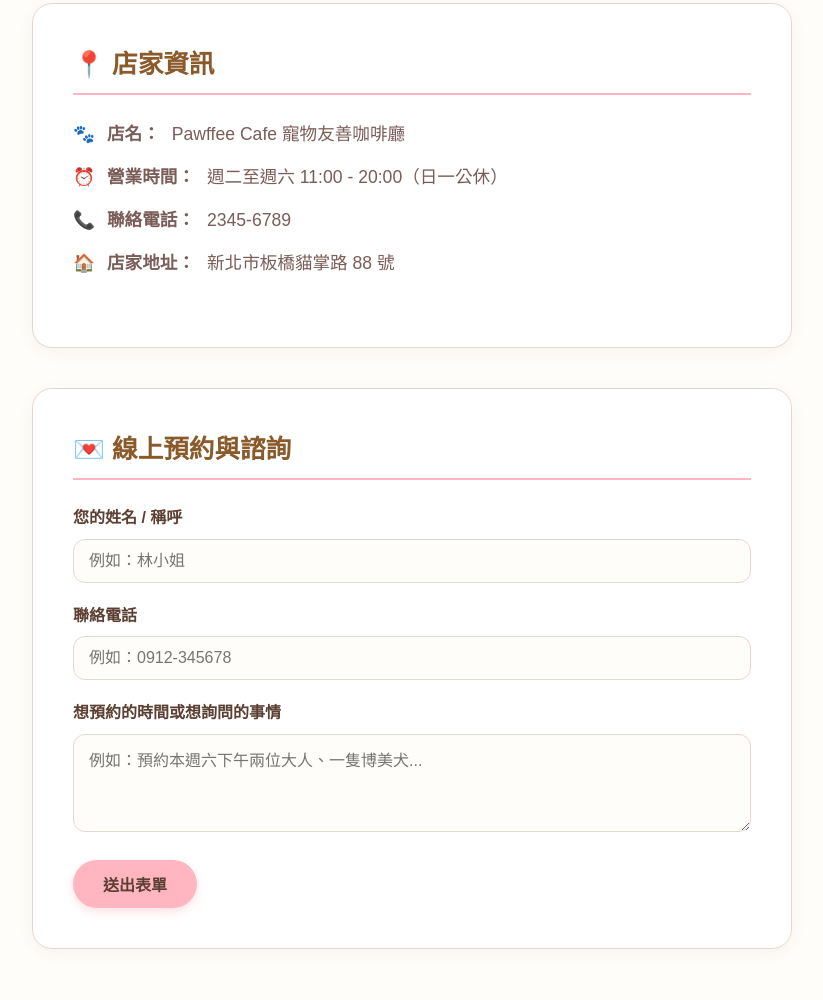
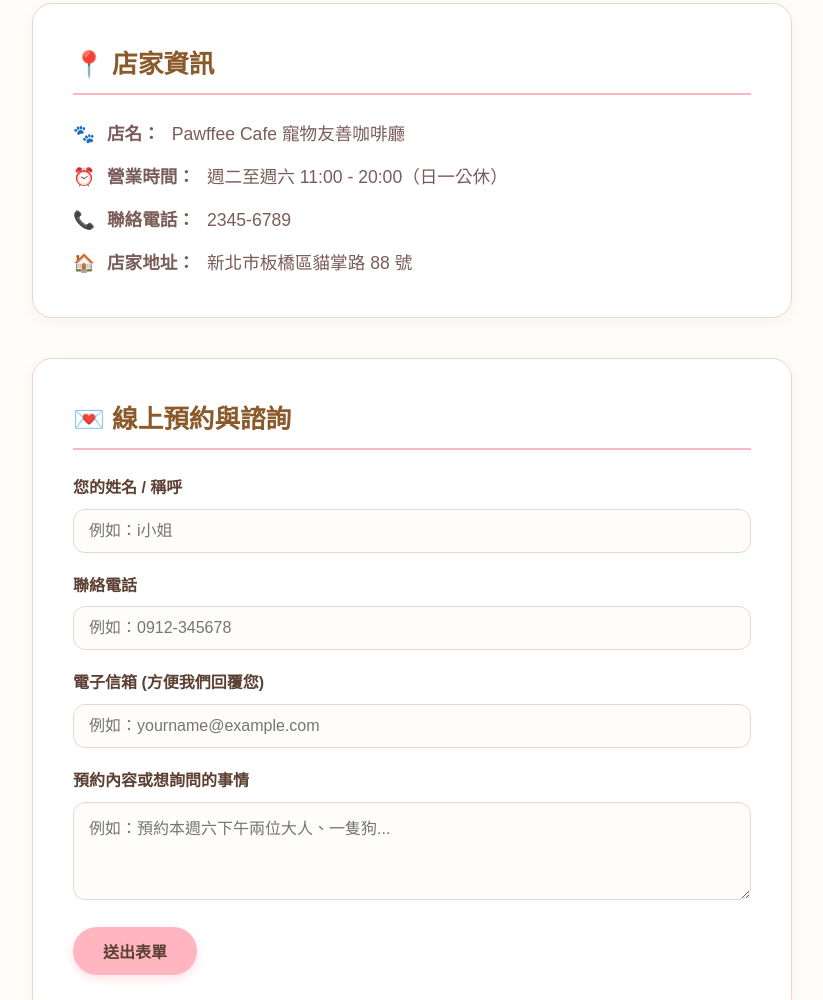
Before and after one commit to a0984030569-art/myweb, a plain HTML site: page contact.html in a window 1280 px wide. Shown: the part 294-1294 px from the top of the page, without its empty margins (228-1051 px from the left). Drawn offline with Linux system fonts and the light colour scheme; a web font is replaced by a local one.

Commit message:
Update contact.html

```diff
--- a/contact.html
+++ b/contact.html
@@ -124,7 +124,6 @@
             gap: 15px;
             font-size: 1.1rem;
             color: #7A5C58;
-            margin-bottom: 30px;
         }
 
         .contact-info-list li {
@@ -227,25 +226,29 @@
                 <li>🐾 <strong>店名：</strong>Pawffee Cafe 寵物友善咖啡廳</li>
                 <li>⏰ <strong>營業時間：</strong>週二至週六 11:00 - 20:00（日一公休）</li>
                 <li>📞 <strong>聯絡電話：</strong>2345-6789</li>
-                <li>🏠 <strong>店家地址：</strong>新北市板橋貓掌路 88 號</li>
+                <li>🏠 <strong>店家地址：</strong>新北市板橋區貓掌路 88 號</li>
             </ul>
         </div>
 
-        <!-- 線上留言/預約表單 -->
+        <!-- 真實收信表單 (已串接 Formspree，您可以將下方 action 裡的您的表單 ID 換成您自己的) -->
         <div class="contact-box">
             <h2>💌 線上預約與諮詢</h2>
-            <form onsubmit="event.preventDefault(); alert('感謝您的留言！我們會盡快與您聯繫 🐾');">
+            <form action="https://formspree.io/f/你的表單ID" method="POST">
                 <div class="form-group">
                     <label for="name">您的姓名 / 稱呼</label>
-                    <input type="text" id="name" placeholder="例如：林小姐" required>
+                    <input type="text" id="name" name="name" placeholder="例如：i小姐" required>
                 </div>
                 <div class="form-group">
                     <label for="phone">聯絡電話</label>
-                    <input type="tel" id="phone" placeholder="例如：0912-345678" required>
+                    <input type="tel" id="phone" name="phone" placeholder="例如：0912-345678" required>
                 </div>
                 <div class="form-group">
-                    <label for="message">想預約的時間或想詢問的事情</label>
-                    <textarea id="message" rows="4" placeholder="例如：預約本週六下午兩位大人、一隻博美犬..." required></textarea>
+                    <label for="email">電子信箱 (方便我們回覆您)</label>
+                    <input type="email" id="email" name="email" placeholder="例如：yourname@example.com" required>
+                </div>
+                <div class="form-group">
+                    <label for="message">預約內容或想詢問的事情</label>
+                    <textarea id="message" name="message" rows="4" placeholder="例如：預約本週六下午兩位大人、一隻狗..." required></textarea>
                 </div>
                 <button type="submit" class="submit-btn">送出表單</button>
             </form>
```
